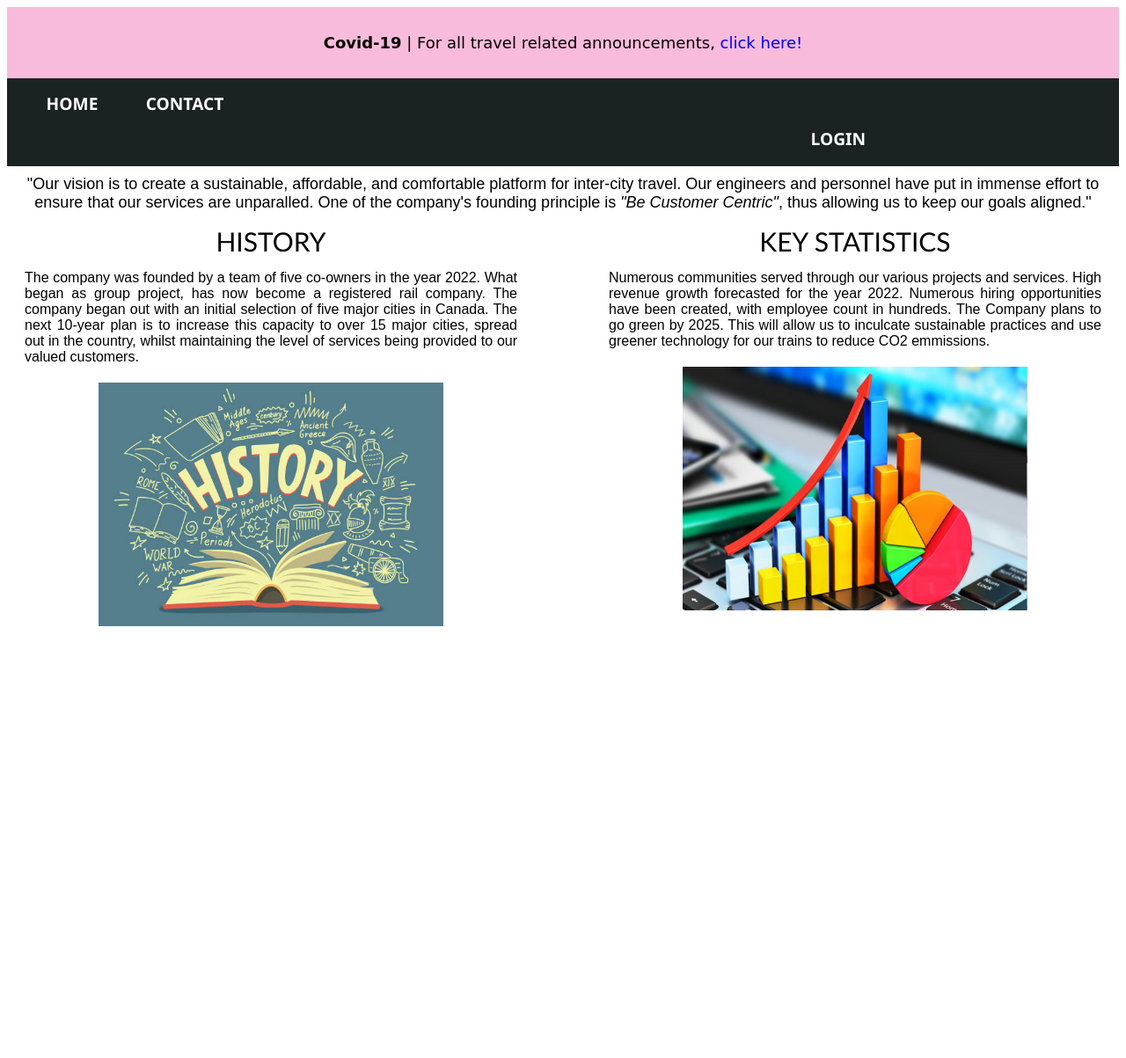
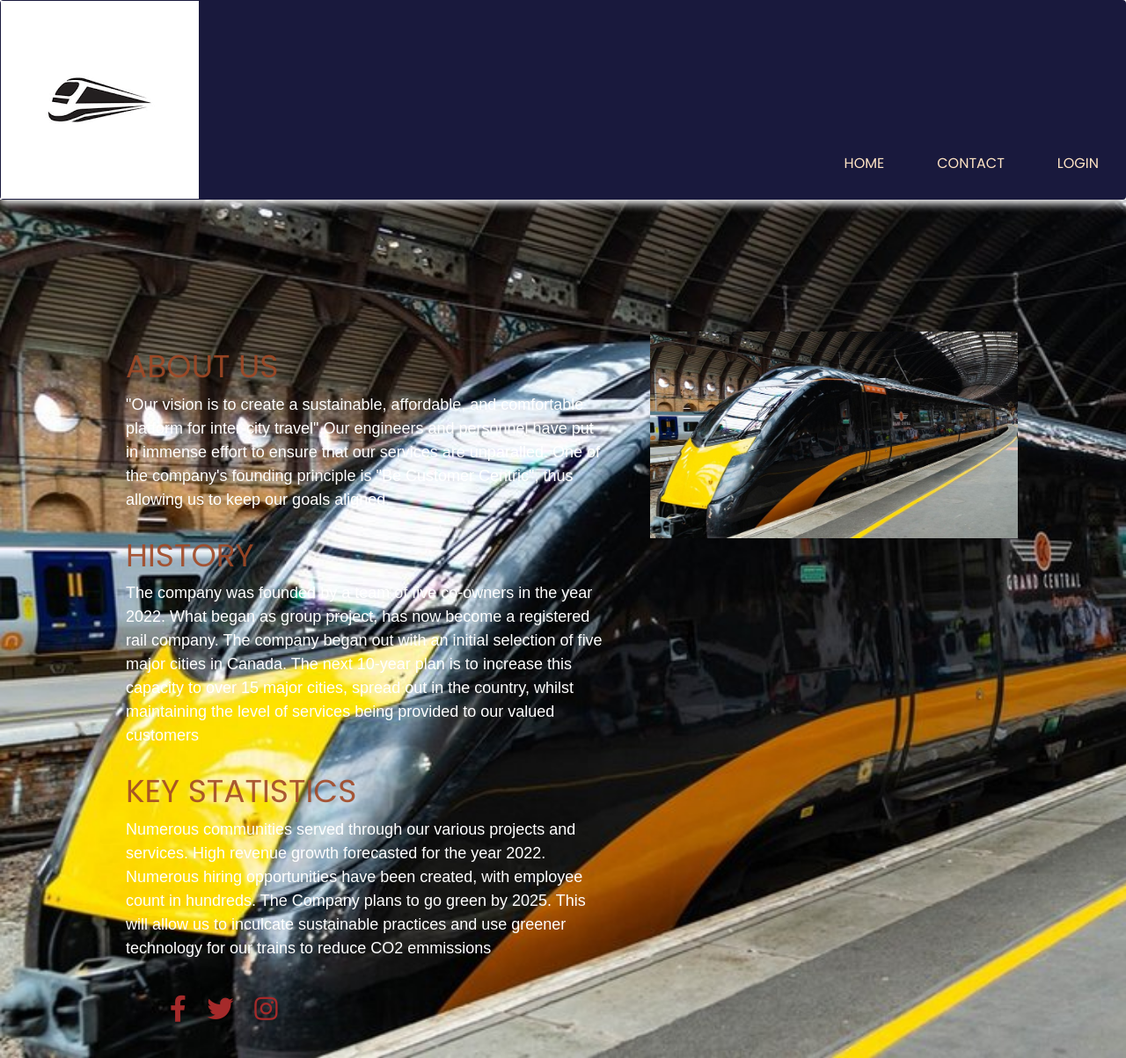
Before and after one commit to HassanMahmoodKhan/Web-Development-Project, a Flask app: page /About in a window 1280 px wide. Shown: the whole page at 88% size. Before the commit the page ends 712 px from the top, so only its background shows below. Run offline with Flask 2, Linux system fonts and the light colour scheme; some libraries are stand-ins or nearby versions.

Commit message:
updated html changes

```diff
--- a/app.py
+++ b/app.py
@@ -1,21 +1,26 @@
 import os
 from flask import Flask, redirect, render_template, request, url_for
-from flask_sqlalchemy import SQLAlchemy
-from flask_migrate import Migrate
+from datetime import datetime
 from rds import cur,conn
 
 basedir = os.path.abspath(os.path.dirname(__file__))
+
+today = datetime.today().strftime('%Y-%m-%d')
 
 app = Flask(__name__)
 
 @app.route('/')
 def Home():
-    return render_template('Home(new).html')
+    return render_template('Home(new).html', today= today)
 
 
 @app.route('/About')
 def About():
-    return render_template('About.html')
+    return render_template('about1.html')
+
+@app.route('/Contact_Us')
+def contact_us():
+    return render_template('contact.html')
 
 @app.route('/Covid')
 def covid():
@@ -32,6 +37,7 @@ def trip():
     destination= request.form.get('destination')
     date= request.form.get('date')
     passengers= request.form.get('passengers')
+
     if origin != None:
         global_ori.insert(0, origin)
     if destination != None:
@@ -42,6 +48,9 @@ def trip():
         global_pas.insert(0, passengers)
 
     print(global_ori, global_des,global_dat, global_pas)
+
+    if global_ori[0]==global_des[0]:
+        return redirect(url_for('Home'))
 
     if global_ori[0] == global_ori[0] and global_des[0] == global_des[0]:
 
--- a/templates/About.html
+++ /dev/null
@@ -1,54 +0,0 @@
-<!DOCTYPE html>
-<html lang="en">
-<head>
-    <meta charset="UTF-8">
-    <meta http-equiv="X-UA-Compatible" content="IE=edge">
-    <meta name="viewport" content="width=device-width, initial-scale=1.0">
-    <title>About</title>
-    <link rel="stylesheet" href="../static/About-Styling.css">
-
-</head>
-<body>
-    <header>
-        <span id="covid">Covid-19</span> | For all travel related announcements, <a href="{{url_for('covid')}}" target="_self">click here!</a>
-    </header>
-    <article>
-    <!--<p id="head"> Reimagining The Canadian Journey </p>-->
-
-    <nav>
-        <ul>
-        <li><a href="{{url_for('Home')}}">Home</a></li>
-        <li><a href="#">Contact</a></li>
-        <li id="login"><a href="#">Login</a></li>
-        </ul>
-        </nav>
-
-        <div id="info">
-            "Our vision is to create a sustainable, affordable, and comfortable platform for inter-city travel.
-            Our engineers and personnel have put in immense effort to ensure that our services are unparalled.
-            One of the company's founding principle is <span id="customer">"Be Customer Centric"</span>, thus allowing us to keep our goals
-            aligned."
-        </div>
-
-    </article>
-    <section>
-        <div class="title">History</div>
-        <div class="subinfo">
-            The company was founded by a team of five co-owners in the year 2022. What began as group project, has
-            now become a registered rail company. The company began out with an initial selection of five major cities in Canada. The next 10-year plan is to increase this
-            capacity to over 15 major cities, spread out in the country, whilst maintaining the level of services
-            being provided to our valued customers.
-            <img src="../static/History.jpg" alt="Train construction">
-        </div>
-        <div class="title">Key Statistics</div>
-        <div class="subinfo">
-            Numerous communities served through our various projects and services. High revenue growth forecasted
-            for the year 2022. Numerous hiring opportunities have been created, with employee count in hundreds.
-            The Company plans to go green by 2025. This will allow us to inculcate sustainable practices and use
-            greener technology for our trains to reduce CO2 emmissions.
-            <img src="../static/statistics.jpg" alt="statistics">
-        </div>
-    </section>
-
-</body>
-</html>
--- a/templates/about1.html
+++ b/templates/about1.html
@@ -13,7 +13,7 @@
 
     <meta name ="viewreport" content="width=device-width,initial-scale=1.0">
     <link rel="stylesheet" href="https://pro.fontawesome.com/releases/v5.10.0/css/all.css">
-	<link rel="stylesheet" type="text/css" href="about.css">
+	<link rel="stylesheet" type="text/css" href="../static/about1 (2).css">
 </head>
 <body>
 
@@ -25,14 +25,14 @@
               <span class="icon-bar"></span>
               <span class="icon-bar"></span>
             </button>
-            <a href=""><img class="logo1" src="logo1.png"></a>
+            <a href=""><img class="logo1" src="../static/logo1.png"></a>
           </div>
           <div class="collapse navbar-collapse" id="micon">
 
           </div>
           <ul class="nav navbar-nav">
             <li><a class="navbar-text" href="{{url_for('Home')}}">HOME</a></li>
-            <li><a class="navbar-text" href="{{url_for('Contact')}}">CONTACT</a></li>
+            <li><a class="navbar-text" href="{{url_for('contact_us')}}">CONTACT</a></li>
 
             <li><a class="navbar-text" href="{{url_for('login')}}">LOGIN</a></li>
 
@@ -59,7 +59,7 @@
 			</div>
 
 			<div class="image-section">
-				<img src="tain.jpg">
+				<img src="../static/train.jpg">
 			</div>
 
 
--- a/templates/contact.html
+++ b/templates/contact.html
@@ -3,7 +3,7 @@
   <head>
     <link rel="stylesheet" type="text/css" href="../static/style.css">
     <link rel="stylesheet" href="https://maxcdn.bootstrapcdn.com/bootstrap/3.4.1/css/bootstrap.min.css">
-    <link rel="stylesheet" type="text/css" href="contact.css">
+    <link rel="stylesheet" type="text/css" href="../static/contact.css">
     <link href='https://css.gg/css' rel='stylesheet'>
     <!-- jQuery library -->
     <script src="https://ajax.googleapis.com/ajax/libs/jquery/3.5.1/jquery.min.js"></script>
@@ -26,7 +26,7 @@
               <span class="icon-bar"></span>
               <span class="icon-bar"></span>
             </button>
-            <a href=""><img class="logo1" src="logo1.png"></a>
+            <a href=""><img class="logo1" src="../static/logo1.png"></a>
           </div>
           <div class="collapse navbar-collapse" id="micon">
 
```
Also changed, not shown: templates/Home(new).html (+4 -4 lines).
